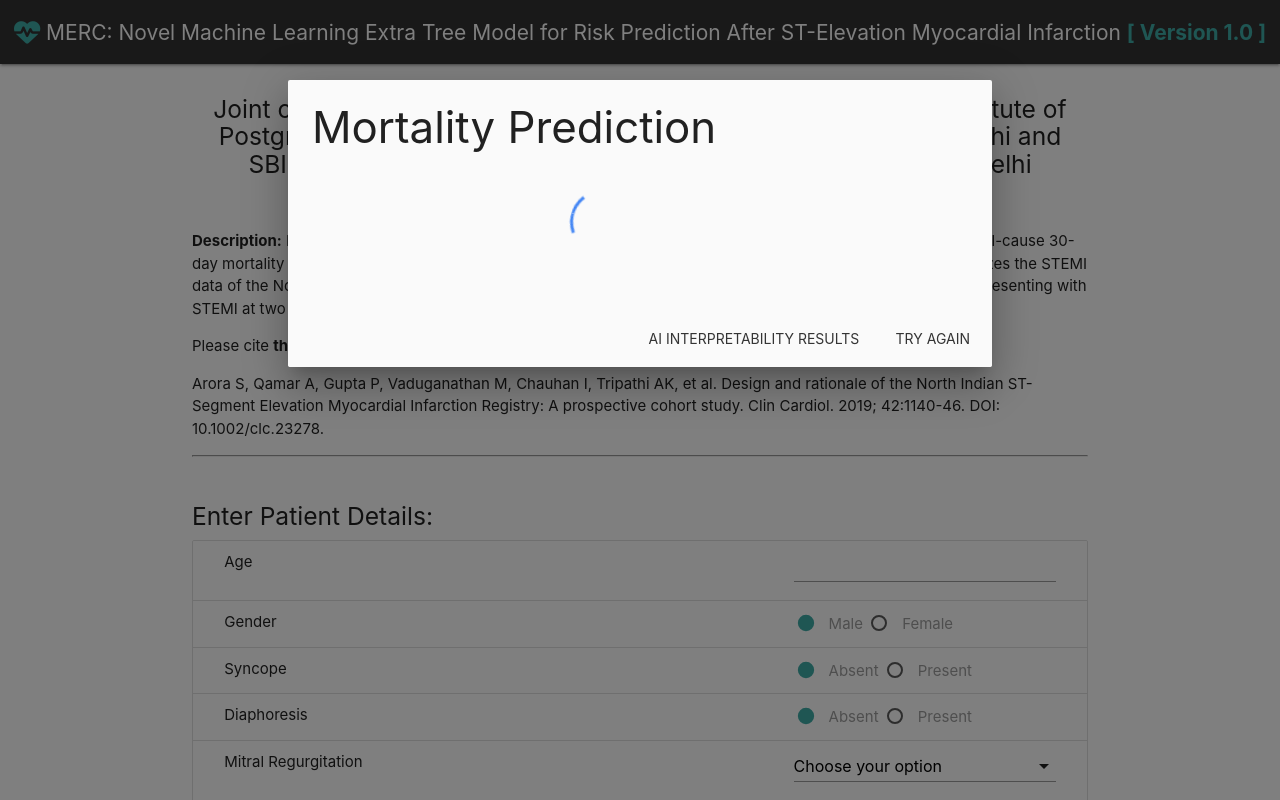
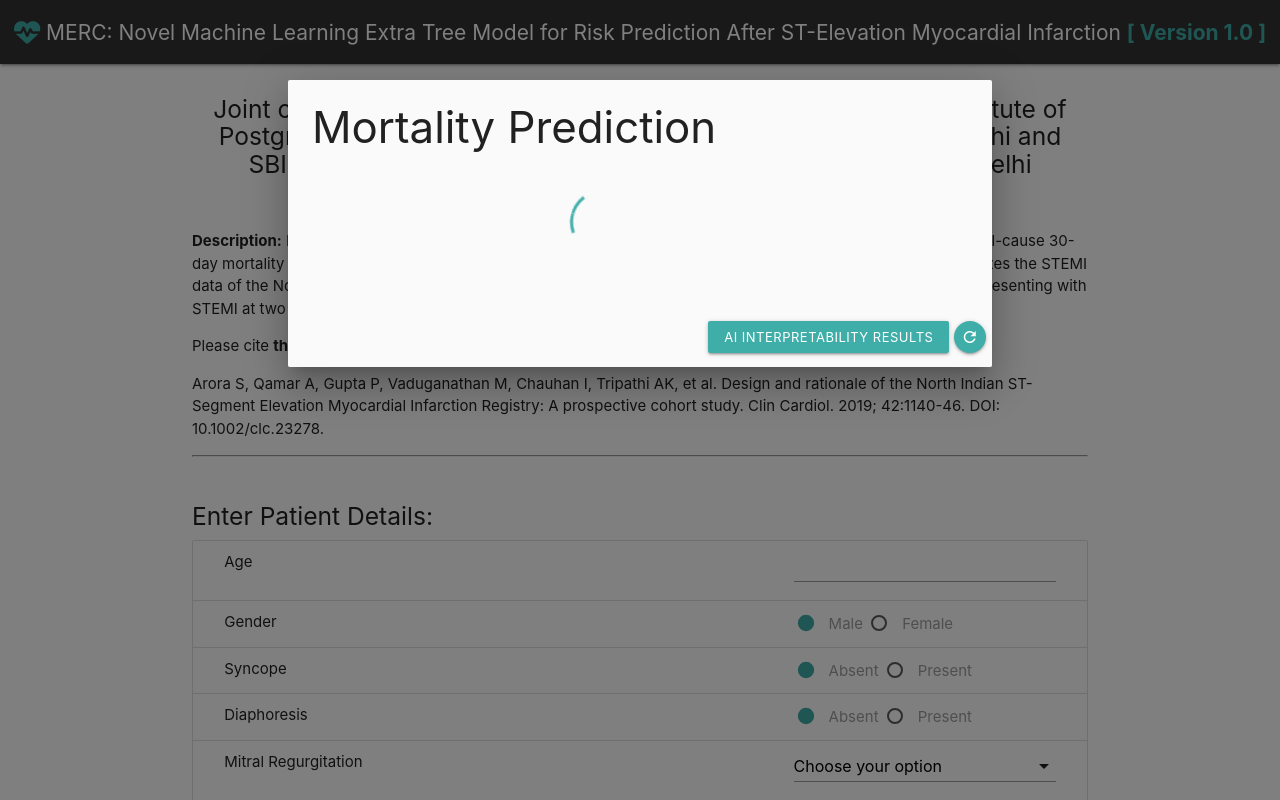
Before and after one commit to dikshantsagar/webheart, a Django app: page / in a window 1280 px wide, after a click on "PREDICT". Run offline with Django 3.2, Linux system fonts and the light colour scheme; data that the repository does not hold is empty; some libraries are stand-ins or nearby versions.

Commit message:
Update index.html

```diff
--- a/templates/index.html
+++ b/templates/index.html
@@ -310,7 +310,7 @@
                 <div class="col s10 l10 center" style="margin-top: 20px;">
 
                     <div class="preloader-wrapper big active" id="loader">
-                        <div class="spinner-layer spinner-blue-only">
+                        <div class="spinner-layer spinner-only">
                           <div class="circle-clipper left">
                             <div class="circle"></div>
                           </div><div class="gap-patch">
@@ -334,8 +334,9 @@
 
       </div>
       <div class="modal-footer">
-        <a href="/insight" class="modal-close waves-effect waves-green btn-flat">AI Interpretability Results</a>
-        <a href="." class="modal-close waves-effect waves-green btn-flat">Try Again</a>
+        <a href="/insight" class="modal-close waves-effect waves-green btn-small">AI Interpretability Results</a>
+        <a href="." class="btn-floating btn-small waves-effect waves-light "><i class="material-icons">refresh</i></a>
+
       </div>
   </div>
 
```
